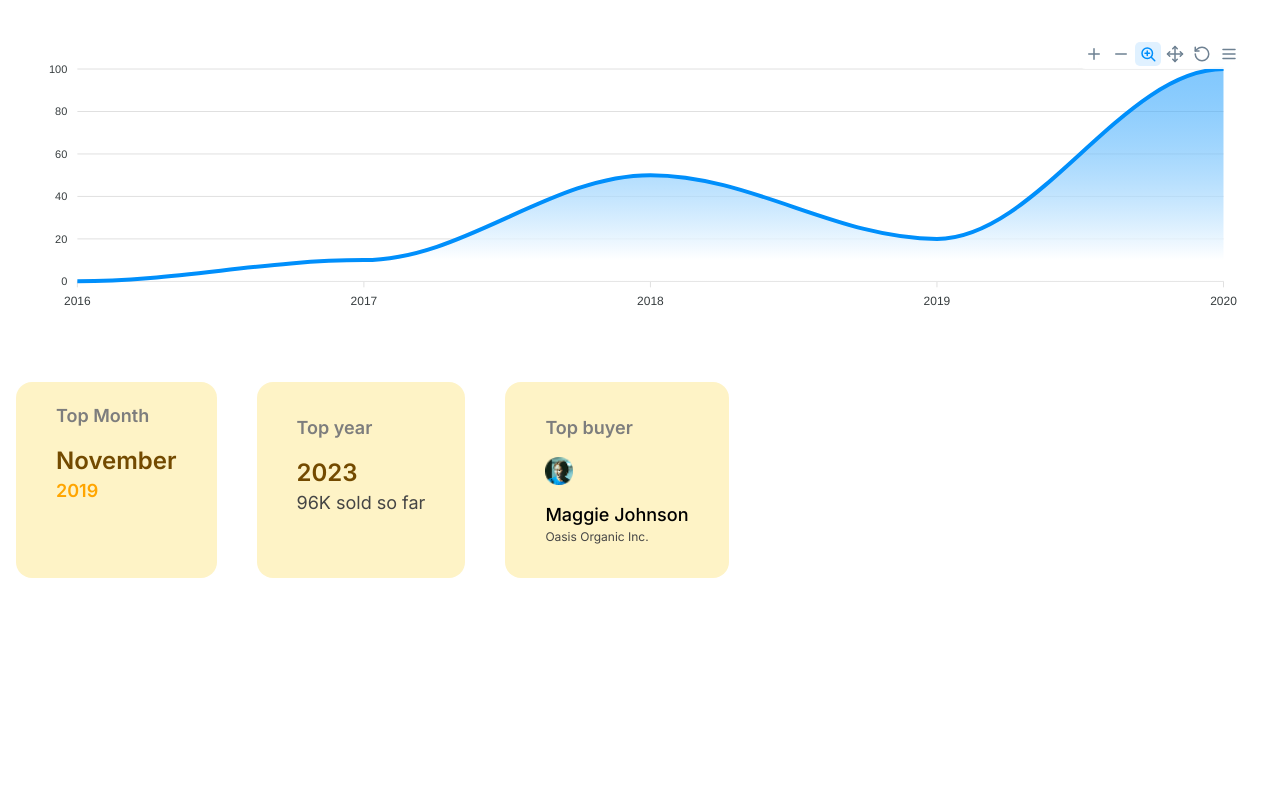
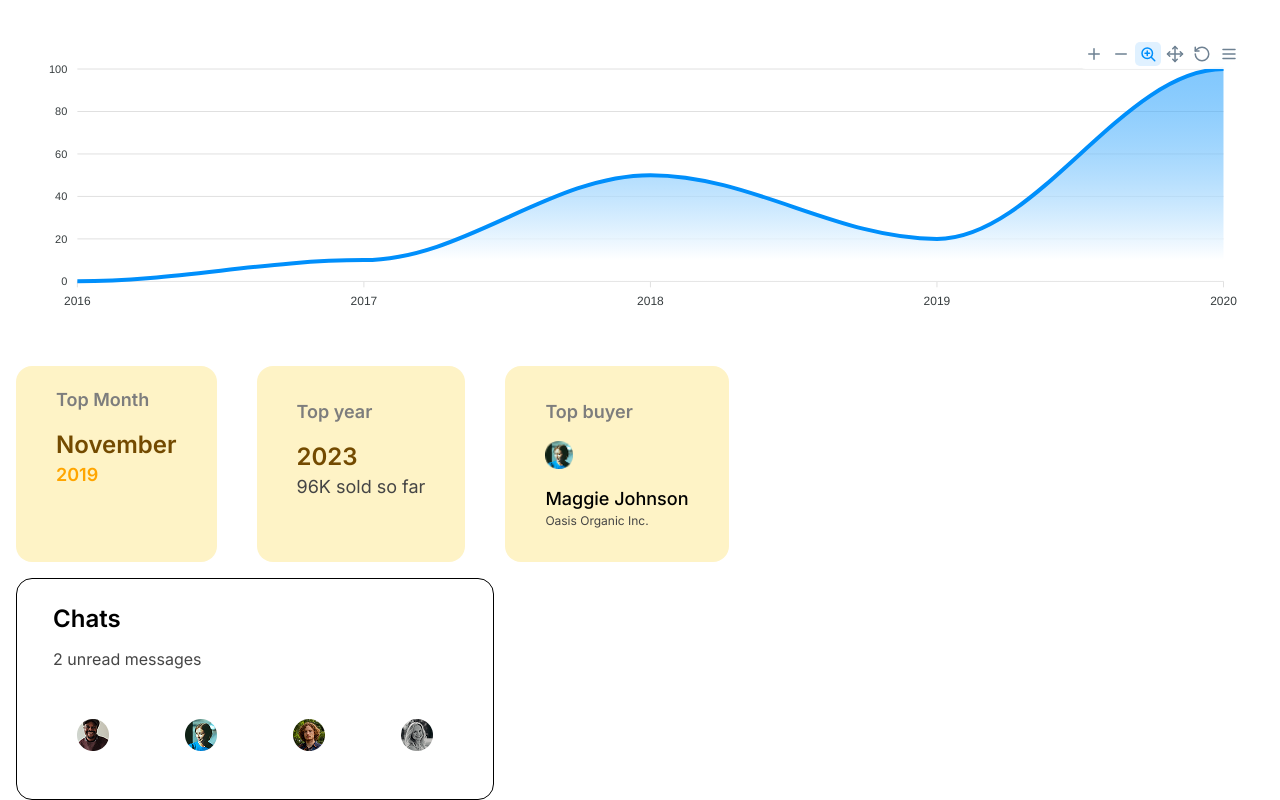
Before and after one commit to corebyte56/React-Dashboard, a React (Vite) app: page / in a window 1280 px wide. Shown: the part 1896-2696 px from the top of the page. Before the commit the page ends 2474 px from the top, so only its background shows below. Built offline with nearby package versions, Linux system fonts and the light colour scheme.

Commit message:
feat: add chat feature UI

```diff
--- a/src/App.jsx
+++ b/src/App.jsx
@@ -12,8 +12,9 @@ const App = () => {
       <StatsCard />
       <Customer/>
       <Growth/>
+      <TopCards/>
       <Chats/>
-      <TopCards/>
+
     </div>
   )
 }
--- /dev/null
+++ b/src/component/Chats/ChatHeader.jsx
@@ -0,0 +1,12 @@
+import React from 'react'
+
+const ChatHeader = () => {
+  return (
+    <div className='space-y-3'>
+      <h2 className='font-semibold text-2xl'>Chats</h2>
+      <p className='text-[#454545]'>2 unread messages</p>
+    </div>
+  )
+}
+
+export default ChatHeader
--- a/src/component/Chats/Chats.jsx
+++ b/src/component/Chats/Chats.jsx
@@ -1,9 +1,12 @@
 import React from 'react'
+import ChatHeader from './chatHeader'
+import People from './people'
 
 const Chats = () => {
   return (
-    <div className='Growth h-120 w-120 bg-amber-500'>
-
+    <div className='Growth py-6 px-9 border rounded-2xl w-fit flex flex-col gap-6'>
+      <ChatHeader/>
+      <People/>
     </div>
   )
 }
--- /dev/null
+++ b/src/component/Chats/People.jsx
@@ -0,0 +1,18 @@
+import React from 'react'
+import Img1 from '../../assets/c1.png';
+import Img2 from '../../assets/c2.png';
+import Img3 from '../../assets/c3.png';
+import Img4 from '../../assets/c4.png';
+
+const People = () => {
+  return (
+    <div className='flex gap-7'>
+      <img className='p-6 cursor-pointer hover:bg-[#FFF7E8] rounded-2xl' src={Img1} alt="" />
+      <img className='p-6 cursor-pointer hover:bg-[#FFF7E8] rounded-2xl' src={Img2} alt="" />
+      <img className='p-6 cursor-pointer hover:bg-[#FFF7E8] rounded-2xl' src={Img3} alt="" />
+      <img className='p-6 cursor-pointer hover:bg-[#FFF7E8] rounded-2xl' src={Img4} alt="" />
+    </div>
+  )
+}
+
+export default People
```
